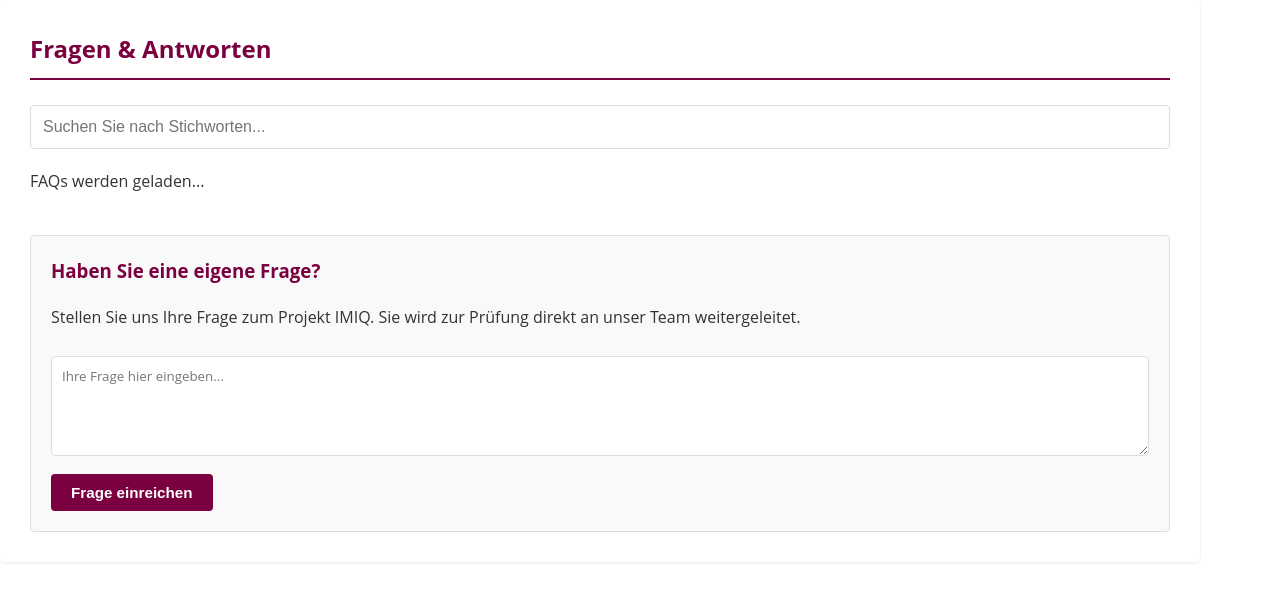
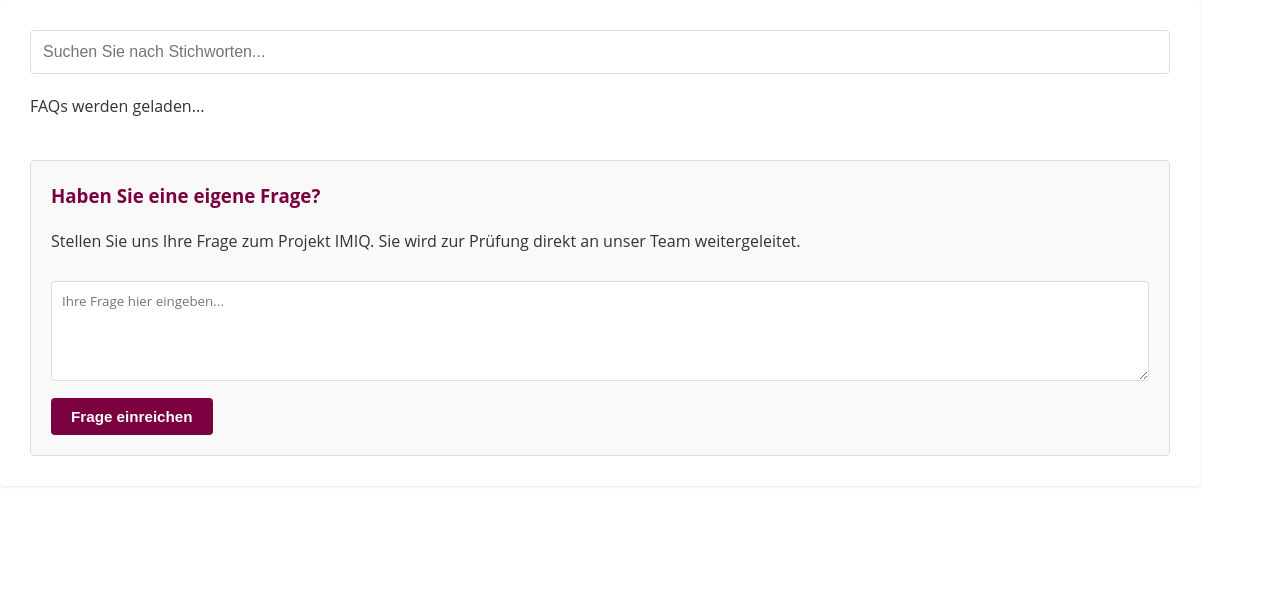
Before and after one commit to imiq-project/faqs, a website: page src/public/index.html in a window 1280 px wide. Drawn offline with Linux system fonts and the light colour scheme; no server answers.

Commit message:
Remove title

```diff
--- a/src/public/index.html
+++ b/src/public/index.html
@@ -129,14 +129,6 @@
             box-shadow: 0 1px 3px rgba(0,0,0,0.1);
         }
 
-        .main-title {
-            margin-top: 0;
-            color: var(--ovgu-red);
-            border-bottom: 2px solid var(--ovgu-red);
-            padding-bottom: 10px;
-            margin-bottom: 25px;
-        }
-
         .search-container input {
             width: 100%;
             padding: 12px;
@@ -226,7 +218,6 @@
 
 <div class="container">
     <main class="main-content">
-        <h2 class="main-title">Fragen & Antworten</h2>
         <div class="search-container">
             <input type="text" id="searchInput" placeholder="Suchen Sie nach Stichworten...">
         </div>
```
